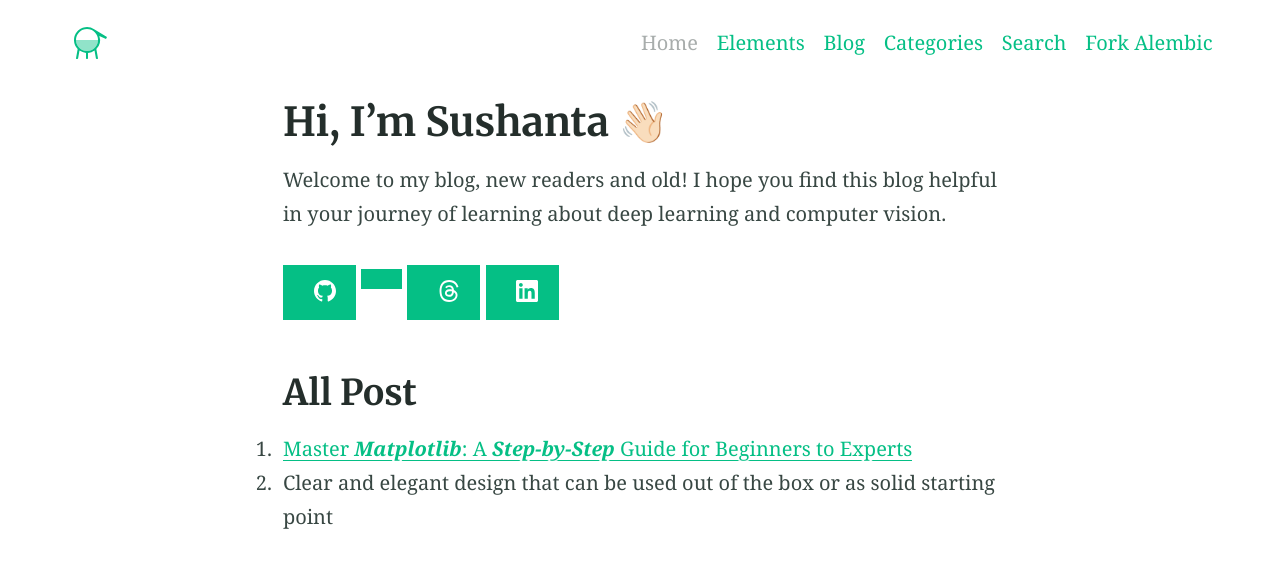
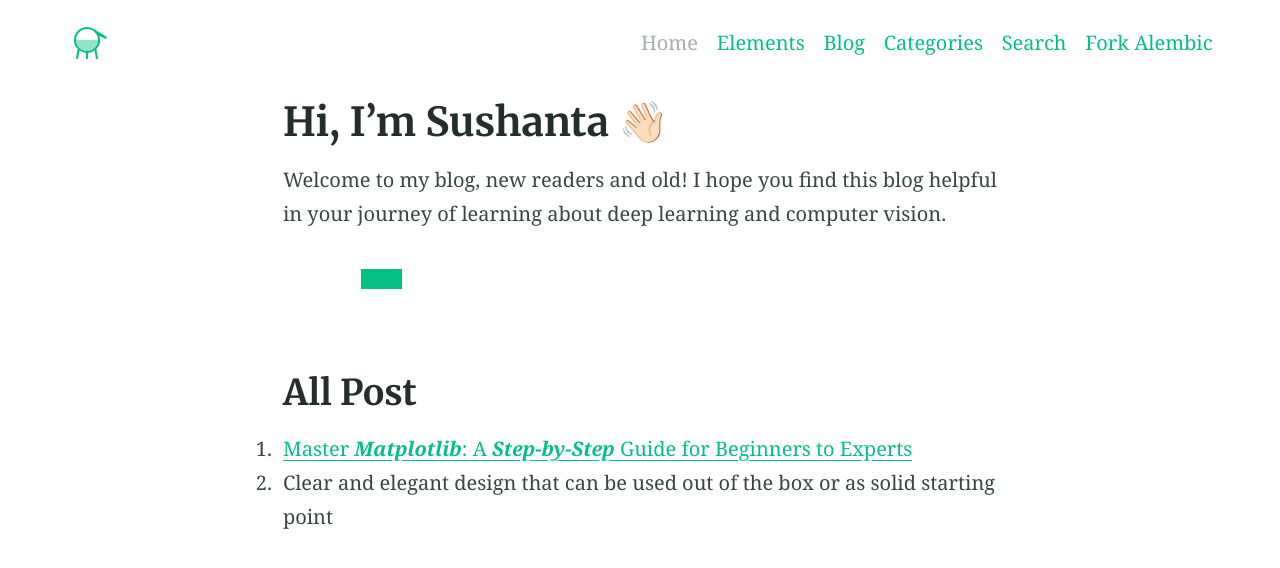
Before and after one commit to hi-sushanta/hi-sushanta.github.io, a Jekyll site: the page built from index.md, in a window 1280 px wide. Shown: the top 568 px of the page. Built offline with Jekyll 4.4.1, drawn with Linux system fonts in a browser that asks for light colours.

Commit message:
only add color property in button and color set to white

```diff
--- a/_includes/button.html
+++ b/_includes/button.html
@@ -1 +1 @@
-<a class="button" href="{{ include.link | default: '#' }}">{% if include.icon %}&nbsp; {% include icon.html id=include.icon title=include.icon %}{% endif %}</a>
+<a class="button" href="{{ include.link | default: '#' }}"{% if include.color %} style="background: {{ include.color }}"{% endif %}>{% if include.icon %}&nbsp; {% include icon.html id=include.icon title=include.icon %}{% endif %}</a>
--- a/index.md
+++ b/index.md
@@ -5,7 +5,7 @@ excerpt: "Welcome to my blog, new readers and old! I hope you find this blog hel
 
 Welcome to my blog, new readers and old! I hope you find this blog helpful in your journey of learning about deep learning and computer vision.
 
-{% include button.html  icon="github" link="https://github.com/hi-sushanta" %} {% include button.html link="https://hiwhy.io/" %} {% include button.html icon="Threads" link="https://www.threads.net/@hi_chiai" %} {% include button.html icon="linkedin" link="https://www.linkedin.com/in/sushanta-das-/" %}
+{% include button.html  icon="github" link="https://github.com/hi-sushanta" color="#FFFFFF" %} {% include button.html link="https://hiwhy.io/" %} {% include button.html icon="Threads" link="https://www.threads.net/@hi_chiai" color="#FFFFFF" %} {% include button.html icon="linkedin" link="https://www.linkedin.com/in/sushanta-das-/" color="#FFFFFF" %}
 
 ## All Post
 
```
